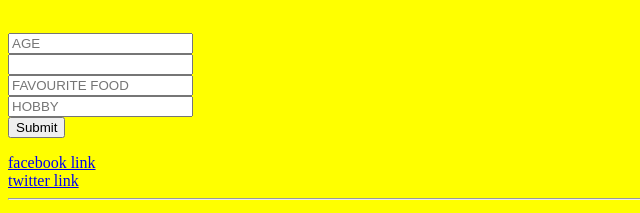
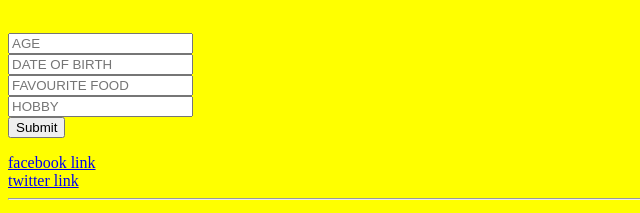
Before and after one commit to ASIIMWE-REAGAN/Asiimwe-Reagan.github.io-, a plain HTML site: page index.html in a window 1280 px wide. Shown: the part 432-645 px from the top of the page, 0-640 px from the left. Drawn offline with Linux system fonts and the light colour scheme; files whose address does not match are found by name.

Commit message:
Update index.html

```diff
--- a/index.html
+++ b/index.html
@@ -7,9 +7,9 @@
 <center><img src="file:///C:/Users/ILIFE/Desktop/REAGAN/DA%20GREAT.jpg"="width="40%" height="40%" border="1px" center</img></center>
 <br>
 <form action="sample -page-handler.html"method="GET"
-<input type="text"name="FULLNAME"placehold="FULLNAME"/><br/>
+<input type="text"name="FULLNAME"placeholder="FULLNAME"/><br/>
 <input type="text"name="AGE"placeholder="AGE"/><br/>
-<input type="text"name="DATE OF BIRTH"placehoder="DATE OF BIRTH"/><br/>
+<input type="text"name="DATE OF BIRTH"placeholder="DATE OF BIRTH"/><br/>
 <input type="text"name="FAVOURITE FOOD"placeholder="FAVOURITE FOOD"/><br/>
 <input type="text"name="HOBBY"placeholder="HOBBY"/><br/>
 <input type="SUBMIT"/>
```
